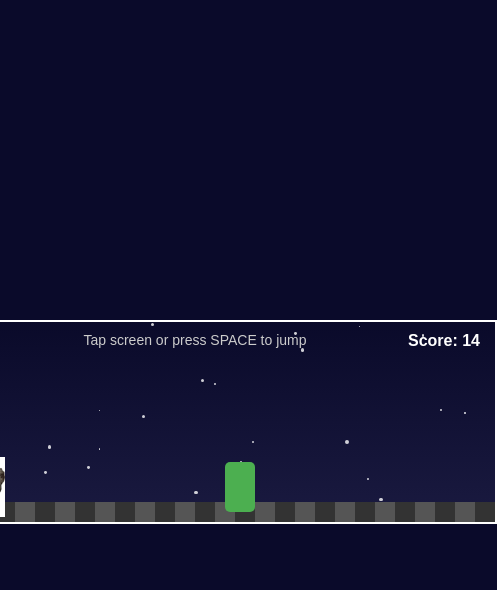
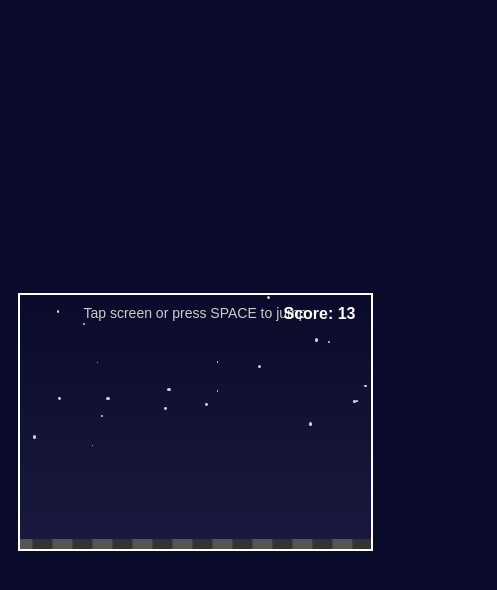
Before and after one commit to trendfinity/snow_jump, a plain HTML site: page index.html in a window 390 px wide. Both pictures are taken after a click on the picture 66 px from the left and 453 px from the top of the page. Shown: the whole page, 497 px wide, since content can reach past the window. Drawn offline with Linux system fonts and the light colour scheme.

Commit message:
[modify] updates for mobile screen

```diff
--- a/index.html
+++ b/index.html
@@ -3,7 +3,7 @@
 <head>
   <meta charset="UTF-8">
   <meta name="viewport" content="width=device-width, initial-scale=1.0">
-  <title>Runner Game - Night Mode</title>
+  <title>Snow Jump - Night Mode</title>
   <style>
     body {
       font-family: Arial, sans-serif;
@@ -23,8 +23,9 @@
     }
 
     #character-select img {
-      width: 100px;
-      height: 100px;
+      width: 20vw;
+      max-width: 100px;
+      height: auto;
       margin: 10px;
       cursor: pointer;
       border-radius: 10px;
@@ -39,7 +40,8 @@
     #game {
       display: none;
       position: relative;
-      width: 600px;
+      width: 90%;
+      max-width: 600px;
       height: 200px;
       background: linear-gradient(to top, #1a1a40, #0a0a2a);
       border: 2px solid #fff;
@@ -49,9 +51,9 @@
     /* Character */
     #character {
       position: absolute;
-      bottom: 10px; /* stand on top of road */
+      bottom: 10px;
       left: 50px;
-      width: 60px;   /* slightly bigger */
+      width: 60px;
       height: 60px;
       background-size: cover;
       z-index: 1;
@@ -60,8 +62,7 @@
     /* Obstacle */
     #obstacle {
       position: absolute;
-      bottom: 10px; /* same level as character */
-      left: 600px;
+      bottom: 10px;
       width: 30px;
       height: 50px;
       background: #4CAF50;
@@ -74,7 +75,7 @@
       position: absolute;
       bottom: 0;
       left: 0;
-      width: 1200px;
+      width: 200%;
       height: 20px;
       background: repeating-linear-gradient(
         to right,
@@ -84,12 +85,12 @@
         #333 40px
       );
       animation: scroll 3s linear infinite;
-      z-index: 0; /* behind character and obstacles */
+      z-index: 0;
     }
 
     @keyframes scroll {
       from { transform: translateX(0); }
-      to { transform: translateX(-600px); }
+      to { transform: translateX(-50%); }
     }
 
     #instructions {
@@ -104,6 +105,7 @@
       right: 15px;
       font-size: 16px;
       font-weight: bold;
+      z-index: 2;
     }
 
     /* Stars */
@@ -125,6 +127,15 @@
       border-radius: 50%;
       box-shadow: 0 0 15px #fff;
       z-index: 0;
+    }
+
+    /* Mobile adjustments */
+    @media (max-width: 600px) {
+      #game { height: 30vh; }
+      #character { width: 12vw; height: auto; bottom: 10px; left: 8%; }
+      #obstacle { width: 5vw; height: auto; bottom: 10px; }
+      #ground { height: 10px; }
+      #moon { width: 10vw; height: auto; top: 5%; left: 5%; }
     }
   </style>
 </head>
@@ -162,7 +173,7 @@
 
       createStars();
 
-      setTimeout(moveObstacle, 1000); // delay for ready
+      setTimeout(moveObstacle, 1000);
 
       scoreInterval = setInterval(() => {
         score++;
@@ -171,6 +182,7 @@
 
       document.addEventListener('keydown', jump);
       document.addEventListener('click', jump);
+      document.addEventListener('touchstart', jump);
     }
 
     function jump(e) {
@@ -178,12 +190,16 @@
       if (e.type === 'keydown' && e.code !== 'Space') return;
 
       jumping = true;
-      let pos = 0;
+      let pos = parseInt(window.getComputedStyle(character).bottom) || 10;
+
+      // Mobile-friendly jump
+      let jumpHeight = window.innerWidth <= 600 ? 100 : 160;
+
       let up = setInterval(() => {
-        if (pos >= 160) {  // bigger jump
+        if (pos >= jumpHeight) {
           clearInterval(up);
           let down = setInterval(() => {
-            if (pos <= 10) { // stop above ground
+            if (pos <= 10) {
               clearInterval(down);
               jumping = false;
             }
@@ -197,15 +213,17 @@
     }
 
     function moveObstacle() {
-      let pos = 600;
+      const gameWidth = document.getElementById('game').offsetWidth;
+      let pos = gameWidth; // start just outside the right edge
+
       gameInterval = setInterval(() => {
-        if (pos < -30) {
-          pos = 600;
+        if (pos < -obstacle.offsetWidth) {
+          pos = gameWidth;
         }
         pos -= 3;
         obstacle.style.left = pos + 'px';
 
-        let characterBottom = parseInt(window.getComputedStyle(character).getPropertyValue('bottom'));
+        let characterBottom = parseInt(window.getComputedStyle(character).bottom);
         let characterLeft = 50;
         let characterRight = characterLeft + 60;
 
@@ -229,8 +247,8 @@
         let size = Math.random() * 3 + 1;
         star.style.width = size + 'px';
         star.style.height = size + 'px';
-        star.style.top = Math.random() * 200 + 'px';
-        star.style.left = Math.random() * 600 + 'px';
+        star.style.top = Math.random() * 150 + 'px';
+        star.style.left = Math.random() * 580 + 'px';
         gameArea.appendChild(star);
       }
     }
```
